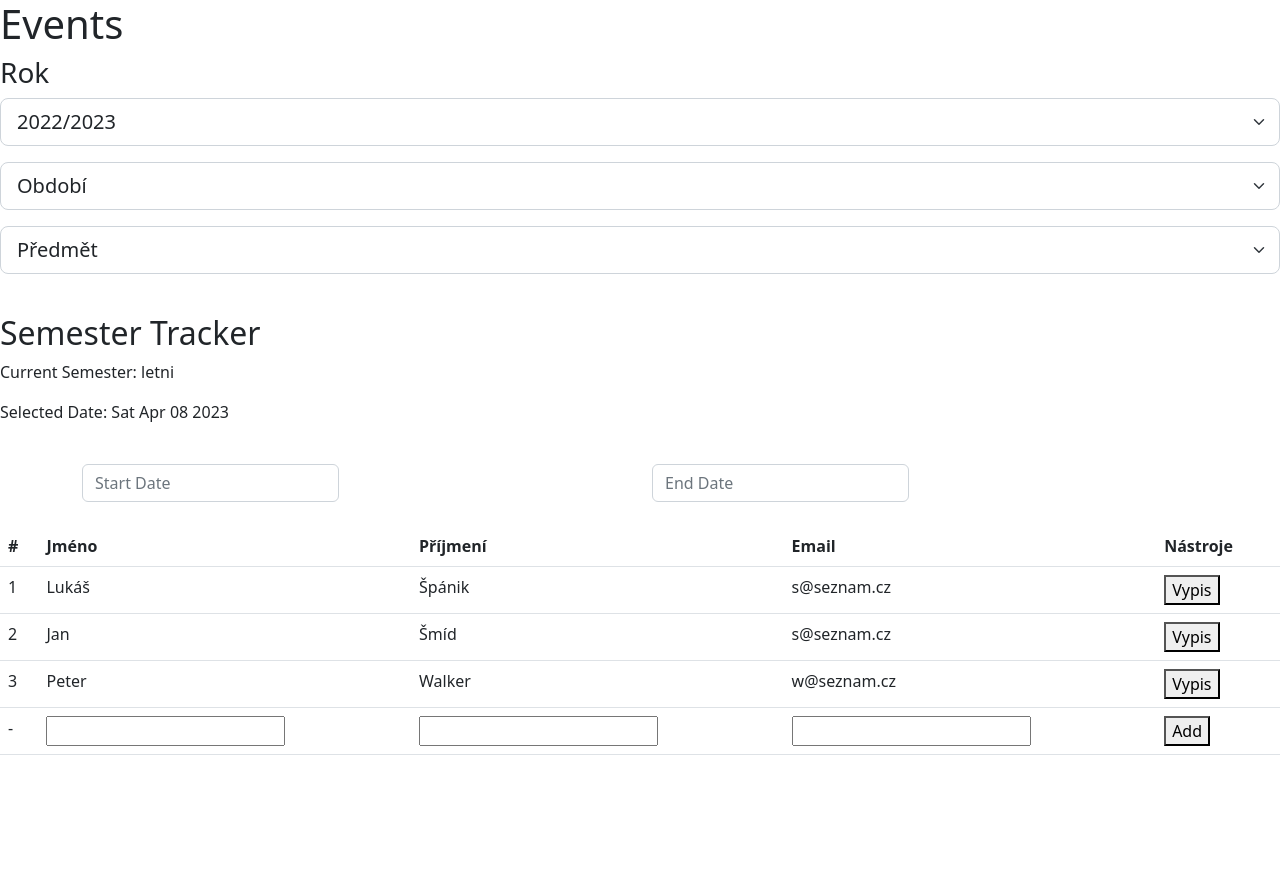
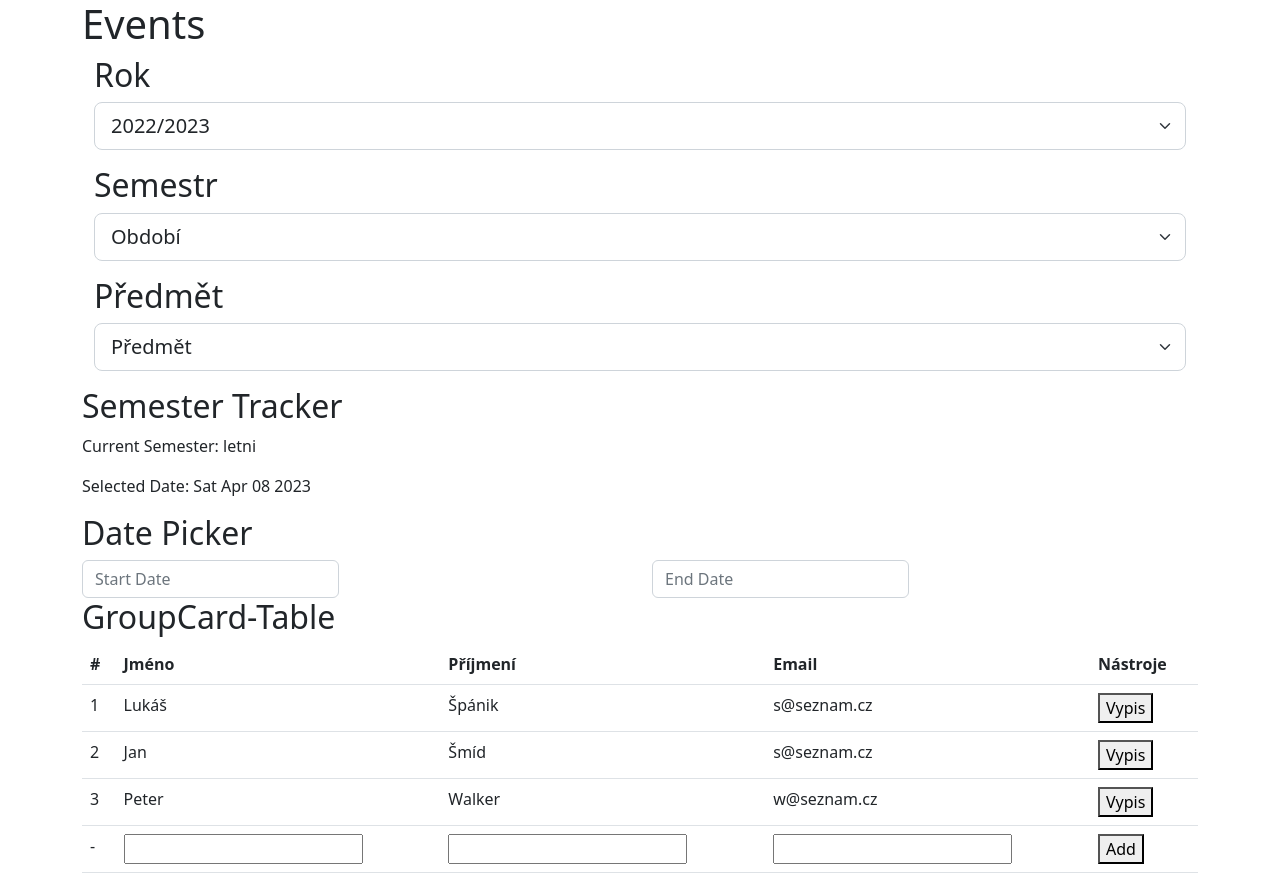
Before and after one commit to JohnySmid/projekt, a React (Create React App) app: page / in a window 1280 px wide. Before the commit the page ends 800 px from the top, so only its background shows below. Built offline with nearby package versions, Linux system fonts and the light colour scheme.

Commit message:
cointernetizace

```diff
--- a/src/App.js
+++ b/src/App.js
@@ -14,8 +14,11 @@ function App() {
     // do something with the updated date
   }
   return (
-   <div>
+   <div class="container">
+    <div class="row">
       <h1>Events</h1>
+    </div>
+    <div class="row">
       <AllSelect/>
       <br></br>
       <SemesterTracker />
@@ -24,6 +27,7 @@ function App() {
       <br></br>
       <GroupCard />
     </div>
+   </div>
   );
 }
 
--- a/src/comp/DatePicker.js
+++ b/src/comp/DatePicker.js
@@ -16,6 +16,7 @@ const DateRangePicker = () => {
 
   return (
     <div className="container">
+        <h2>Date Picker</h2>
         <div className="row">
             <div className="col">
                 <DatePicker
--- a/src/comp/GroupCard.js
+++ b/src/comp/GroupCard.js
@@ -31,7 +31,8 @@ const GroupCard = () => {
     };
 
     return (
-    <>
+    <div className="container">
+        <h2>GroupCard-Table</h2>
         <table className="table table-hover table-stripped">
         <thead>
             <tr>
@@ -61,8 +62,8 @@ const GroupCard = () => {
 
             </tr>
         </tbody>
-    </table>
-    </>
+        </table>
+    </div>
     )
 };
 
--- a/src/comp/SelectDate.js
+++ b/src/comp/SelectDate.js
@@ -17,8 +17,8 @@ const SelectDate = () => {
 
 
   return (
-    <div>
-      <h3>Rok</h3>
+    <div className="container">
+      <h2>Rok</h2>
       <select className="form-select form-select-lg mb-3" aria-label=".form-select-lg example" value={selectedOption} onChange={handleChange}>
       <option disabled selected>--Vyberte rok--</option>
         {options.map((option) => (
--- a/src/comp/SelectSubject.js
+++ b/src/comp/SelectSubject.js
@@ -15,7 +15,8 @@ const SelectSubject = () => {
 
 
       return (
-        <div>
+        <div className="container">
+          <h2>Předmět</h2>
           <select className="form-select form-select-lg mb-3" aria-label=".form-select-lg example"onChange={handleChange}>
             <option disabled selected>Předmět</option>
             {options.map((option) => (
--- a/src/comp/SelectTerm.js
+++ b/src/comp/SelectTerm.js
@@ -15,7 +15,8 @@ const SelectTerm = () => {
     };
 
     return (
-        <div>
+        <div className="container">
+            <h2>Semestr</h2>
             <select className="form-select form-select-lg mb-3" aria-label=".form-select-lg example" onChange={handleChange}>
                     <option disabled selected>Období</option>
                     {options.map((option) => (
--- a/src/comp/SemestrTracker.js
+++ b/src/comp/SemestrTracker.js
@@ -21,7 +21,7 @@ const SemesterTracker = () => {
     }
 
     return (
-        <div>
+        <div className="container">
             <h2>Semester Tracker</h2>
             <p>Current Semester: {currentSemester}</p>
             <p>Selected Date: {currentDate.toDateString()}</p>
```
Lines whose indentation alone changed are shown as unchanged.
